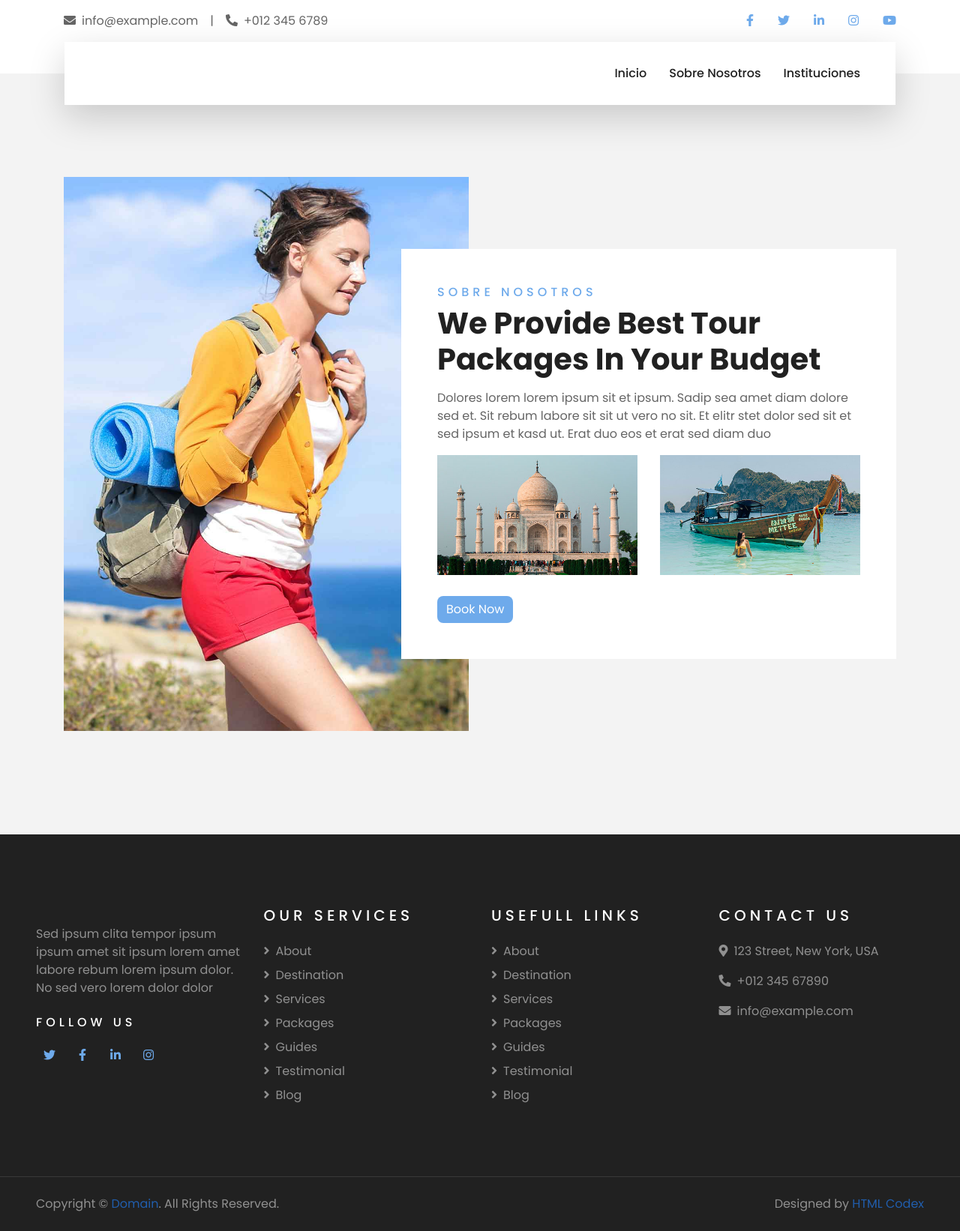
After one commit to davidpadron960/institution-dev, a Django app: page /about_us/ in a window 1280 px wide. The commit adds this page. Shown: the whole page at 75% size. Run offline with Django 5.2, Linux system fonts and the light colour scheme; some libraries are stand-ins or nearby versions.

Commit message:
Creating templates of home and about us

```diff
--- /dev/null
+++ b/institution/templates/about_us.html
@@ -0,0 +1,35 @@
+{% extends 'base.html' %}
+{% load static  %}
+
+{% block contend %}
+ <!-- About Start -->
+    <div class="container-fluid py-5">
+        <div class="container pt-5">
+            <div class="row">
+                <div class="col-lg-6" style="min-height: 500px;">
+                    <div class="position-relative h-100">
+                        <img class="position-absolute w-100 h-100" src="img/about.jpg" style="object-fit: cover;">
+                    </div>
+                </div>
+                <div class="col-lg-6 pt-5 pb-lg-5">
+                    <div class="about-text bg-white p-4 p-lg-5 my-lg-5">
+                        <h6 class="text-primary text-uppercase" style="letter-spacing: 5px;">Sobre Nosotros</h6>
+                        <h1 class="mb-3">We Provide Best Tour Packages In Your Budget</h1>
+                        <p>Dolores lorem lorem ipsum sit et ipsum. Sadip sea amet diam dolore sed et. Sit rebum labore sit sit ut vero no sit. Et elitr stet dolor sed sit et sed ipsum et kasd ut. Erat duo eos et erat sed diam duo</p>
+                        <div class="row mb-4">
+                            <div class="col-6">
+                                <img class="img-fluid" src="img/about-1.jpg" alt="">
+                            </div>
+                            <div class="col-6">
+                                <img class="img-fluid" src="img/about-2.jpg" alt="">
+                            </div>
+                        </div>
+                        <a href="" class="btn btn-primary mt-1">Book Now</a>
+                    </div>
+                </div>
+            </div>
+        </div>
+    </div>
+    <!-- About End -->
+
+{% endblock  %}
--- a/institution/urls.py
+++ b/institution/urls.py
@@ -17,9 +17,11 @@ Including another URLconf
 from django.contrib import admin
 from django.urls import path,include
 from institution.views.home import home_page
+from institution.views.about_us_views import about_us_page
 
 urlpatterns = [
     path('admin/', admin.site.urls),
-     path('',home_page,name='home_page'),
+    path('',home_page,name='home_page'),
+    path('about_us/',about_us_page,name='about_us_page'),
 
 ]
--- a/institution/views/about_us_views.py
+++ b/institution/views/about_us_views.py
@@ -0,0 +1,4 @@
+from django.shortcuts import render
+
+def about_us_page(request):
+    return render(request,'about_us.html')
```
Also changed, not shown: institution/templates/home.html (+49 -5 lines).
